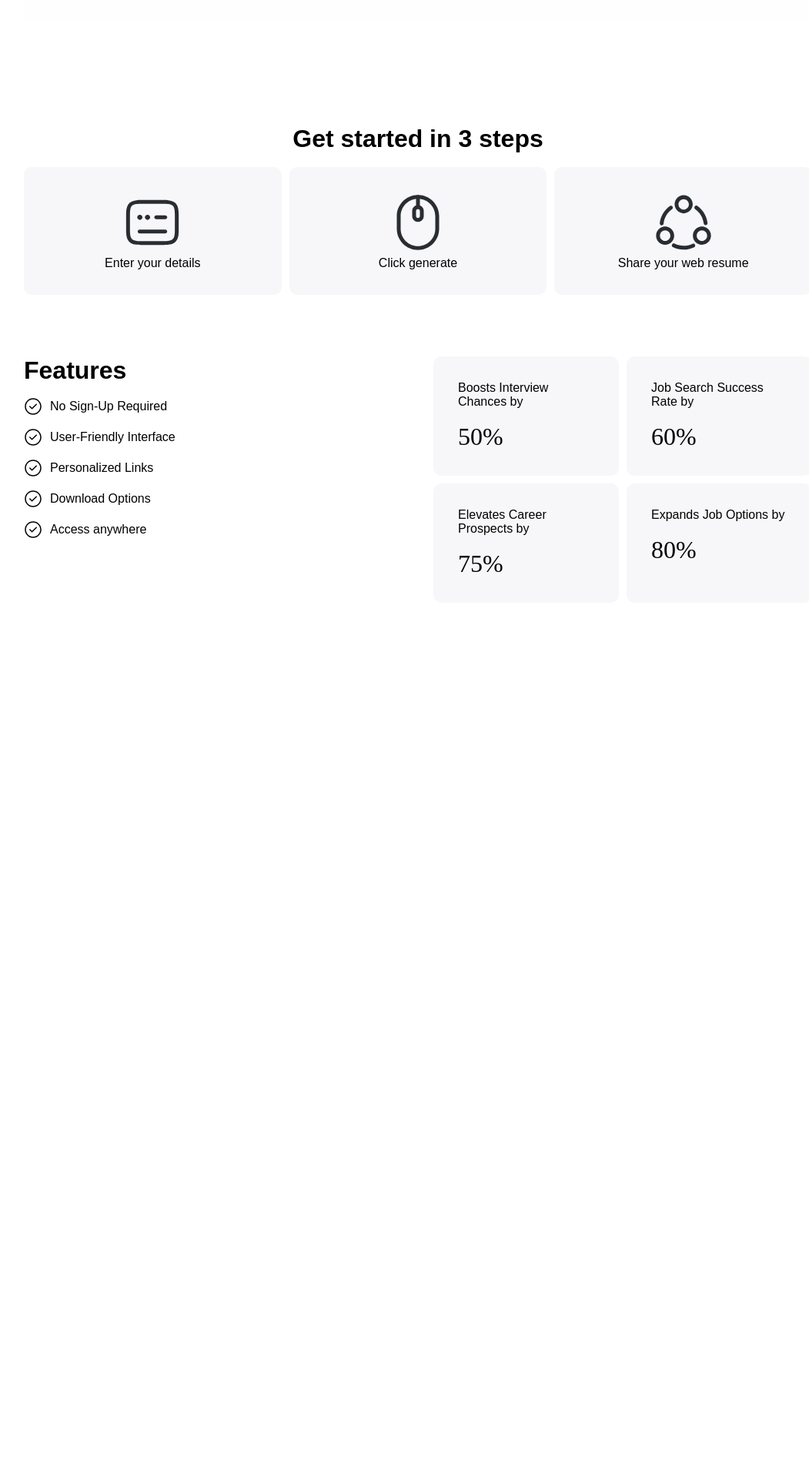
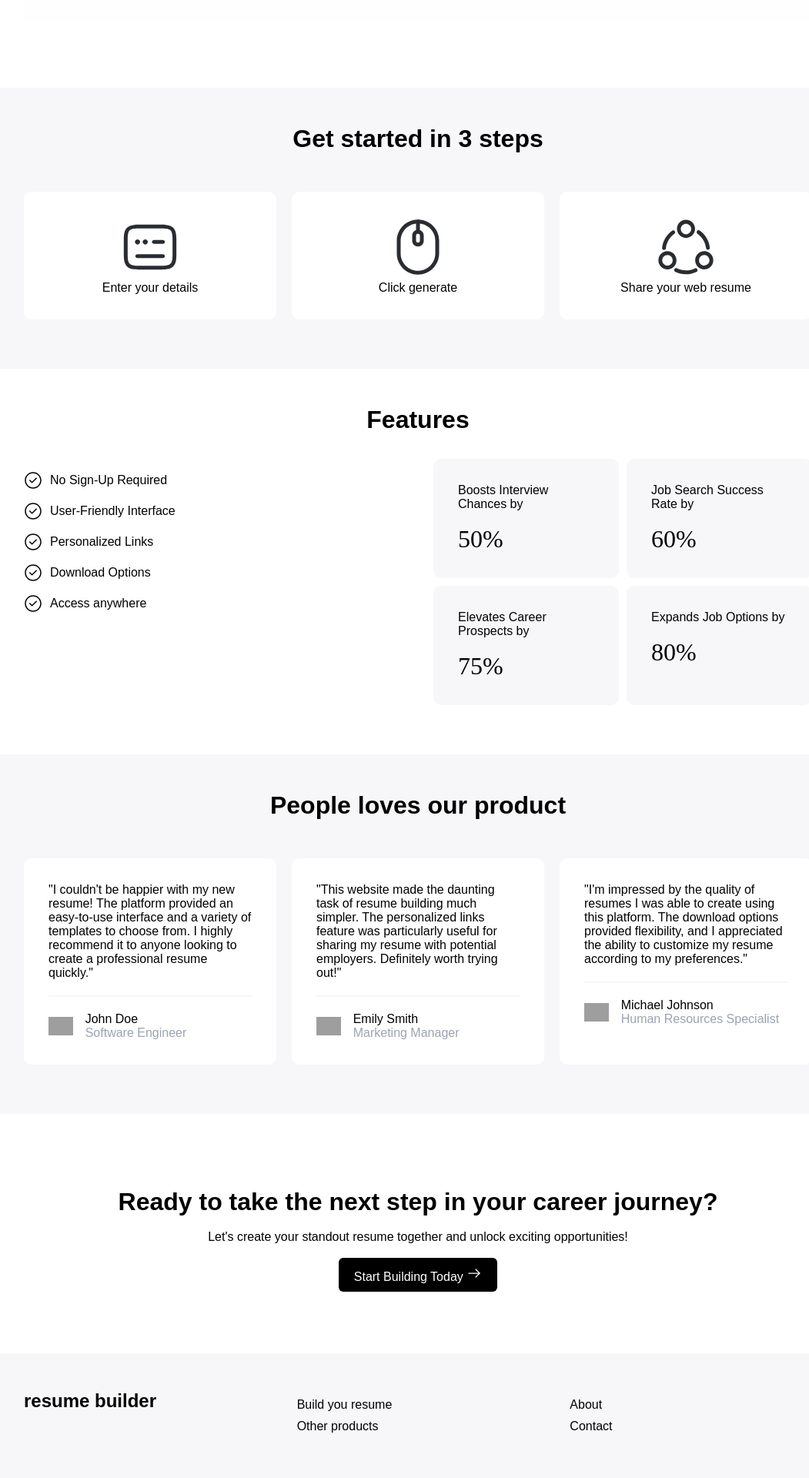
Before and after one commit to ashish-makes/resume-generator, a Django app: page / in a window 1280 px wide. Shown: the part 722-2642 px from the top of the page at 77% size, without its empty margins (97-1148 px from the left). Before the commit the page ends 1465 px from the top, so only its background shows below. Run offline with Django 4.2, Linux system fonts and the light colour scheme; some web fonts are replaced; grey boxes are pictures that could not be loaded.

Commit message:
homepage done

```diff
--- a/static/css/style.css
+++ b/static/css/style.css
@@ -36,8 +36,9 @@ main {
     flex: 1;
 }
 
-img{
-	width: 100%;
+img {
+    max-width: 100%;
+    height: auto; /* Ensures the image maintains its aspect ratio */
 }
 
 section{
@@ -129,9 +130,10 @@ header {
     grid-template-columns: repeat(2, 2fr);
     /* align-items: center; */
     gap: 40px;
+    margin: 2em 0;
 }
 
-.features-content h2, .how-to-use h2 {
+.features h2, .how-to-use h2, .call-to-action-content h2, .reviews h2 {
     font-size: 2em;
 }
 
@@ -160,20 +162,98 @@ header {
     gap: 10px;
 }
 
+.how-to-use, .reviews {
+    background: #f7f7f9;
+}
+
 .how-to-use-content {
     display: grid;
     grid-template-columns: repeat(3, 3fr);
     /* align-items: center; */
-    gap: 10px;
+    gap: 20px;
+    margin: 2em 0;
+}
+
+.reviews-content {
+    display: grid;
+    grid-template-columns: repeat(3, 3fr);
+    /* align-items: center; */
+    gap: 20px;
+    margin: 2em 0;
+    /* mask-image: linear-gradient(to right, transparent 3%, #040714 20%, #040714 80%, transparent 95%), linear-gradient(to left, transparent 5%, #040714 20%, #040714 80%, transparent 95%);
+    -webkit-mask-image: linear-gradient(to right, transparent 3%, #040714 20%, #040714 80%, transparent 95%), linear-gradient(to left, transparent 5%, #040714 20%, #040714 80%, transparent 95%); */
 }
 
 .step {
-    background: #f7f7f9;
+    background: #ffffff;
     padding: 2em;
     border-radius: 10px;
     text-align: center;
     /* width: calc(100% / 3);
     height: auto; */
+}
+
+hr {
+    border: 0;
+    height: 2px;
+    background-color: #f7f7f9;
+    margin: 20px 0;
+}
+
+.review {
+    background: #ffffff;
+    padding: 2em;
+    border-radius: 10px;
+    /* width: calc(100% / 3);
+    height: auto; */
+}
+
+.customer {
+    display: inline-flex;
+    align-items: center;
+}
+
+.customer img {
+    width: 12%;
+    margin-right: 1rem;
+}
+
+.customer div {
+    display: flex;
+    flex-direction: column;
+}
+
+.customer .designation {
+    font-weight: 200;
+    color: #9ca3af;
+}
+
+/* .call-to-action {
+    background: #f7f7f9;
+} */
+
+.call-to-action-content {
+    display: flex;
+    justify-content: center;
+    align-items: center;
+    flex-direction: column;
+    text-align: center;
+    padding: 3em 0;
+}
+
+footer {
+    background: #f7f7f9;
+    padding: 3em 0;
+}
+
+.footer-content {
+    display: grid;
+    grid-template-columns: repeat(3, 3fr);
+    gap: 40px;
+}
+
+.footer-content ul li {
+    margin: 10px 0;
 }
 
 @media (max-width: 1000px){
@@ -196,6 +276,12 @@ header {
     .how-to-use-content {
         grid-template-columns: repeat(1, 1fr);
     }
+    .footer-content {
+        grid-template-columns: repeat(1, 1fr);
+    }
+    .reviews-content {
+        grid-template-columns: repeat(1, 1fr);
+    }
 }
 
 @media (max-width: 640px) {
--- a/templates/base.html
+++ b/templates/base.html
@@ -33,6 +33,23 @@
 
     <footer>
         <!-- Footer code goes here -->
+        <div class="container footer-content">
+            <div>
+                <h2>resume builder</h2>
+            </div>
+            <div>
+                <ul>
+                    <li><a href="">Build you resume</a></li>
+                    <li><a href="">Other products</a></li>
+                </ul>
+            </div>
+            <div>
+                <ul>
+                    <li><a href="">About</a></li>
+                    <li><a href="">Contact</a></li>
+                </ul>
+            </div>
+        </div>
     </footer>
 
     <script src="{% static 'js/script.js' %}"></script>
--- a/templates/index.html
+++ b/templates/index.html
@@ -14,10 +14,13 @@
             <path d="M20.33 12.75H3.5C3.09 12.75 2.75 12.41 2.75 12C2.75 11.59 3.09 11.25 3.5 11.25H20.33C20.74 11.25 21.08 11.59 21.08 12C21.08 12.41 20.74 12.75 20.33 12.75Z" fill="#fff"/>
         </svg>
     </a><br>
-    <div class="hero-img"></div>
+    <div class="hero-img">
+        <img src="{% static "img/resume.png" %}">
+    </div>
 </section>
-<section class="container how-to-use">
-    <center><h2>Get started in 3 steps</h2></center><br>
+<section class="how-to-use">
+    <div class="container">
+        <center><h2>Get started in 3 steps</h2></center><br>
         <div class="how-to-use-content">
             <div class="step">
                 <svg width="80" height="80" viewBox="0 0 24 24" fill="none" xmlns="http://www.w3.org/2000/svg">
@@ -48,12 +51,14 @@
                 </svg>
                 <p>Share your web resume</p>
             </div>
+    </div>
         </div>
 </section>
 <section class="container features">
+    <center><h2>Features</h2></center>
     <div class="features-content">
         <div class="features-list">
-            <h2>Features</h2>
+            {% comment %} <h2>We offers</h2> {% endcomment %}
             <ul>
                 <li>
                     <svg width="24" height="24" viewBox="0 0 24 24" fill="none" xmlns="http://www.w3.org/2000/svg">
@@ -96,4 +101,57 @@
         </div>
     </div>
 </section>
+<section class="reviews">
+    <div class="container">
+        <center><h2>People loves our product</h2></center><br>
+        <div class="reviews-content">
+            <div class="review">
+                "I couldn't be happier with my new resume! The platform provided an easy-to-use interface and a variety of templates to choose from. I highly recommend it to anyone looking to create a professional resume quickly."
+                <hr>
+                <div class="customer">
+                    <img src="https://api.dicebear.com/7.x/initials/svg?seed=John&radius=50" alt="avatar" />
+                    <div>
+                        <p class="name">John Doe</p>
+                        <p class="designation">Software Engineer</p>
+                    </div>
+                </div>
+            </div>
+            <div class="review">
+                "This website made the daunting task of resume building much simpler. The personalized links feature was particularly useful for sharing my resume with potential employers. Definitely worth trying out!"
+                <hr>
+                <div class="customer">
+                    <img src="https://api.dicebear.com/7.x/initials/svg?seed=Emily&radius=50" alt="avatar" />
+                    <div>
+                        <p class="name">Emily Smith</p>
+                        <p class="designation">Marketing Manager</p>
+                    </div>
+                </div>
+            </div>
+            <div class="review">
+                "I'm impressed by the quality of resumes I was able to create using this platform. The download options provided flexibility, and I appreciated the ability to customize my resume according to my preferences."
+                <hr>
+                <div class="customer">
+                    <img src="https://api.dicebear.com/7.x/initials/svg?seed=Michael&radius=50" alt="avatar" />
+                    <div>
+                        <p class="name">Michael Johnson</p>
+                        <p class="designation">Human Resources Specialist</p>
+                    </div>
+                </div>
+            </div>
+        </div>
+        </div>
+</section>
+<section class="call-to-action">
+<div class="container call-to-action-content">
+    <h2>Ready to take the next step in your career journey?</h2><br>
+    <p>Let's create your standout resume together and unlock exciting opportunities!</p><br>
+    <a href='' class='btn'>
+        Start Building Today
+        <svg width="20" height="20" viewBox="0 0 24 24" fill="none" xmlns="http://www.w3.org/2000/svg">
+            <path d="M14.4291 18.8201C14.2391 18.8201 14.0491 18.7501 13.8991 18.6001C13.6091 18.3101 13.6091 17.8301 13.8991 17.5401L19.4391 12.0001L13.8991 6.46012C13.6091 6.17012 13.6091 5.69012 13.8991 5.40012C14.1891 5.11012 14.6691 5.11012 14.9591 5.40012L21.0291 11.4701C21.3191 11.7601 21.3191 12.2401 21.0291 12.5301L14.9591 18.6001C14.8091 18.7501 14.6191 18.8201 14.4291 18.8201Z" fill="#fff"/>
+            <path d="M20.33 12.75H3.5C3.09 12.75 2.75 12.41 2.75 12C2.75 11.59 3.09 11.25 3.5 11.25H20.33C20.74 11.25 21.08 11.59 21.08 12C21.08 12.41 20.74 12.75 20.33 12.75Z" fill="#fff"/>
+        </svg>
+    </a>
+</div>
+</section>
 {% endblock content %}
```
Also changed, not shown: static/img/hero-img.jpeg (added), static/img/resume.png (added).
